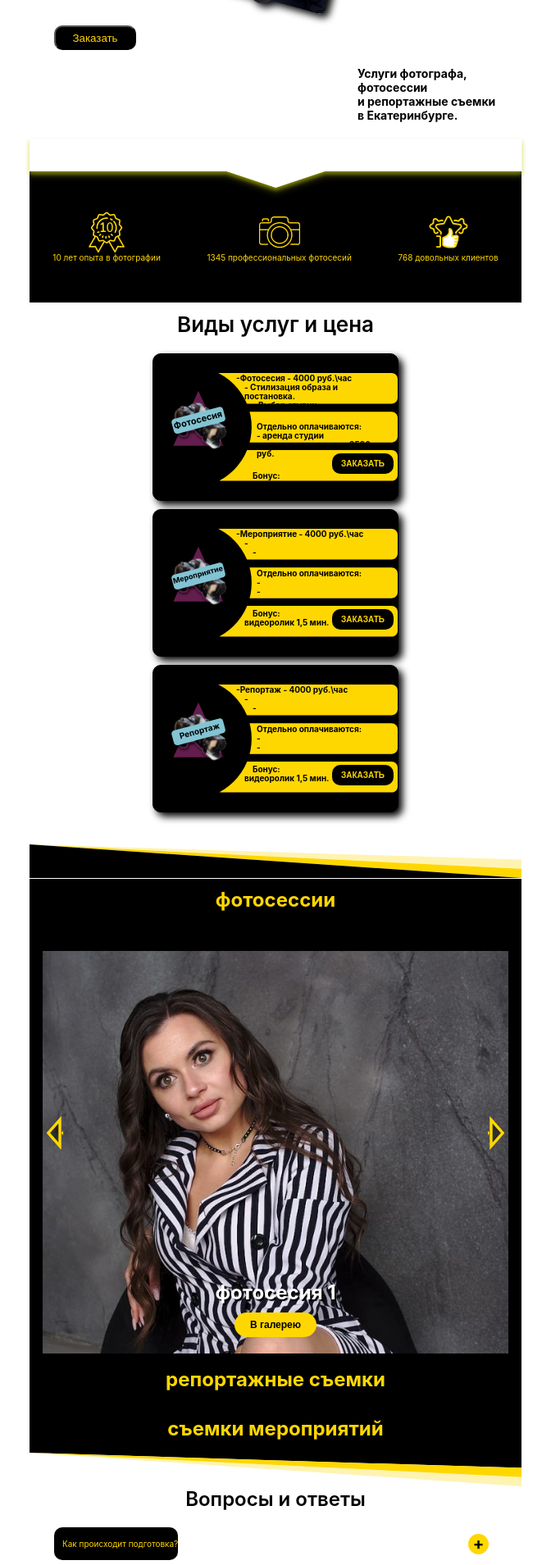
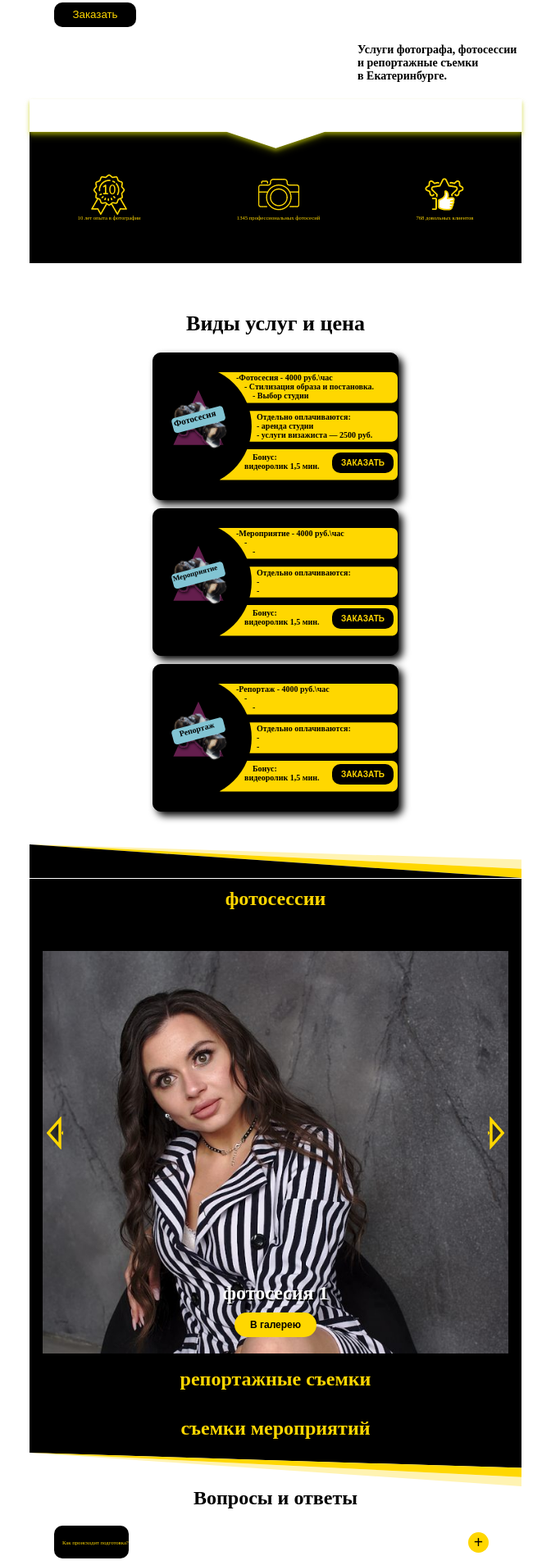
Before and after one commit to strnikolay/photographer-s-personal-website, a React (Create React App) app: page / in a window 1280 px wide. Shown: the part 360-2269 px from the top of the page at 82% size, without its empty margins (304-976 px from the left). Built offline with nearby package versions, Linux system fonts and the light colour scheme; a web font is replaced by a local one.

Commit message:
30_12_23

```diff
--- a/src/index.css
+++ b/src/index.css
@@ -1,5 +1,17 @@
-html {
-  font-size: 62.5%;
+html{
+  font-size: calc(100vw / 1920 * 10);
+}
+
+@media screen and (max-width: 1024px) {
+  font-size: calc(100vw / 768 * 10);
+}
+
+@media screen and (max-width: 767px) {
+  font-size: calc(100vw / 500 * 10);
+}
+
+@media screen and (max-width: 500px) {
+  font-size: calc(100vw / 375 * 10);
 }
 
 body {
@@ -13,13 +25,25 @@ body {
   justify-content: center;
 }
 
-code {
-  font-family: source-code-pro, Menlo, Monaco, Consolas, 'Courier New',
-    monospace;
-}
 
 *{
   box-sizing: border-box;
   margin: 0;
   padding: 0;
 }
+
+ul, li {
+	list-style: none;
+}
+
+input {
+	border: none;
+}
+
+a{
+  text-decoration: none;
+}
+
+a, h1, h2, h3, div, p, span {
+  font-family: Benzin-Medium, 'Source Sans Pro';
+}
```
